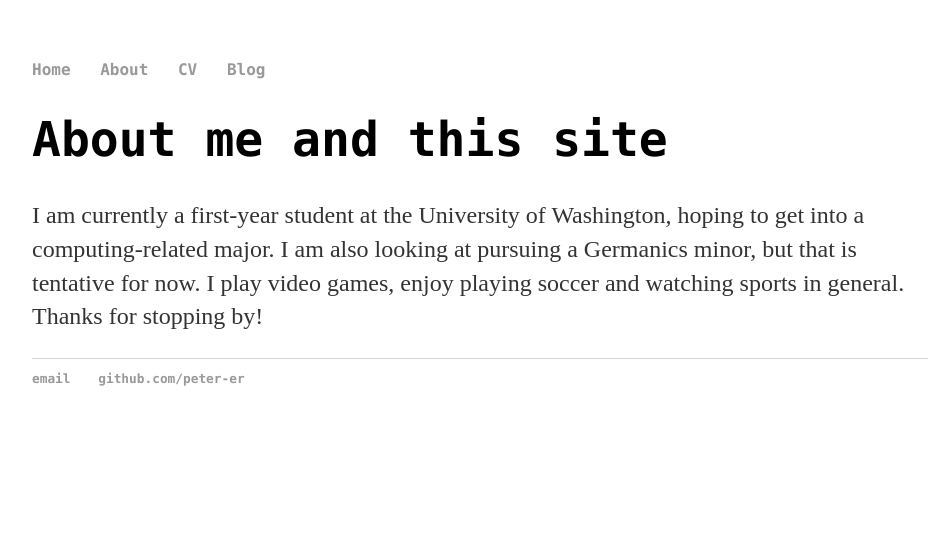
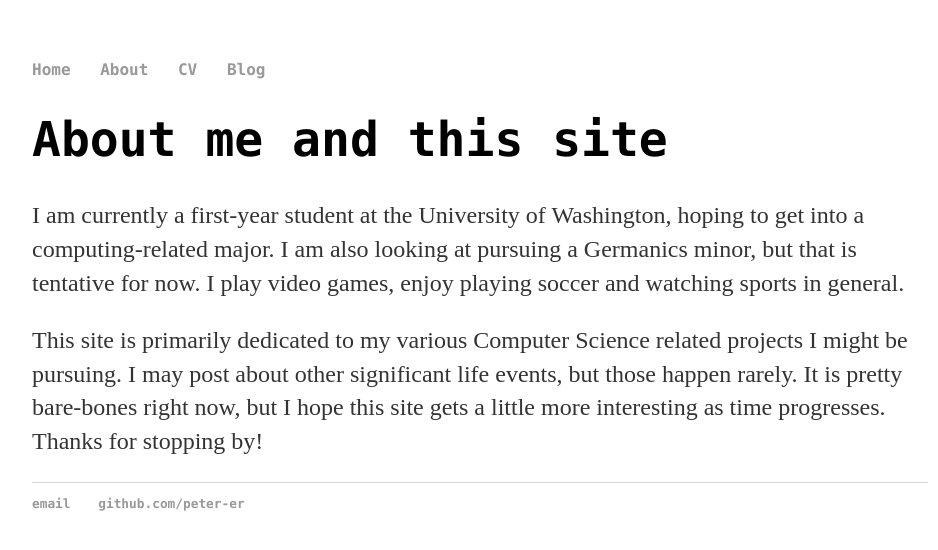
Before and after one commit to peter-er/peter-er.github.io, a Jekyll site: the page built from about/index.html, in a window 1280 px wide. Shown: the top 550 px of the page, without its empty margins (160-1098 px from the left). Built offline with Jekyll 4.4.1, drawn with Linux system fonts in a browser that asks for light colours.

Commit message:
Update index.html

```diff
--- a/about/index.html
+++ b/about/index.html
@@ -5,6 +5,11 @@ title: About me and this site
 	<h1>{{ page.title }}</h1>
 	<p>
 	I am currently a first-year student at the University of Washington, hoping to get into a computing-related major.
-  I	am also looking at pursuing a Germanics minor, but that is tentative for now. I play video games, enjoy playing soccer
-	and watching sports in general. Thanks for stopping by!
+	I am also looking at pursuing a Germanics minor, but that is tentative for now. I play video games, enjoy playing soccer
+	and watching sports in general.
 	</p>
+	<p>
+	This site is primarily dedicated to my various Computer Science related projects I might be pursuing. I may post about other
+	significant life events, but those happen rarely. It is pretty bare-bones right now, but I hope this site gets a little more
+	interesting as time progresses. Thanks for stopping by!
+	</p>
```
